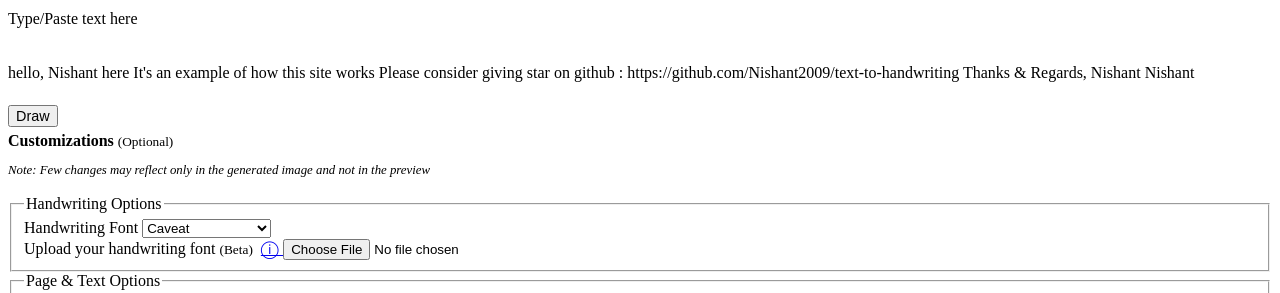
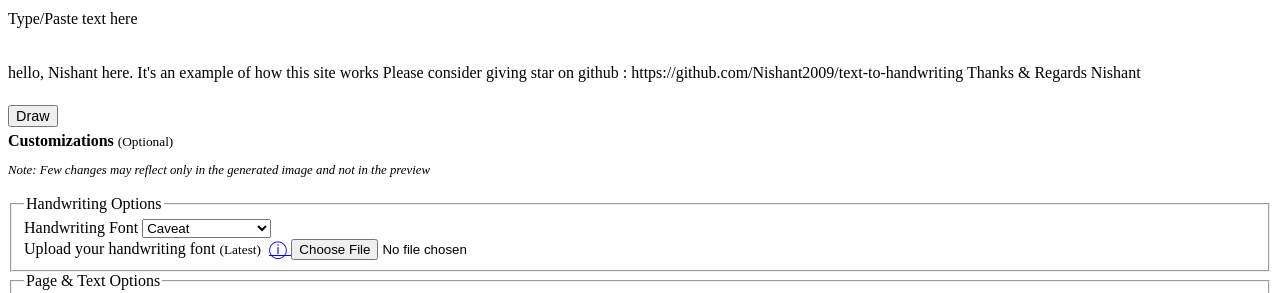
Before and after one commit to Nishant2009/text-to-handwriting, a website with bundled scripts: page index.html in a window 1280 px wide. Shown: the part 153-446 px from the top of the page. Built offline with nearby package versions, Linux system fonts and the light colour scheme; no server answers; a web font is replaced by a local one.

Commit message:
Update index.html

```diff
--- a/index.html
+++ b/index.html
@@ -136,11 +136,14 @@
                     <div contenteditable="true" class="left-margin"></div>
                     <div class="paper-content" id="note" contenteditable="true">
                     hello,
-                       Nishant here
-                                                                                      It's an example of how this site works
-                                                                 Please consider giving star on github : https://github.com/Nishant2009/text-to-handwriting
- Thanks & Regards,
- Nishant                                                                                                                                                                                       Nishant
+                      Nishant here.
+                    It's an example of how this site works
+
+                    Please consider giving star on github :
+                    https://github.com/Nishant2009/text-to-handwriting
+
+                    Thanks & Regards
+                    Nishant
                     </div>
                   </div>
                   <div class="overlay"></div>
@@ -206,7 +209,7 @@
                   </div>
                   <div class="upload-handwriting-container">
                     <label class="block" for="font-file"
-                      >Upload your handwriting font <small>(Beta)</small>&nbsp;
+                      >Upload your handwriting font <small>(Latest)</small>&nbsp;
                       <a
                         style="font-size: 1.1rem;"
                         title="How to add your own handwriting"
```
